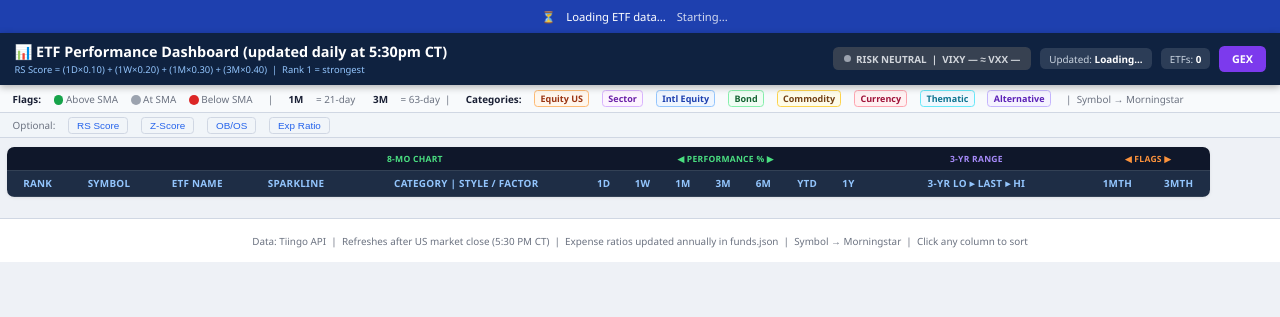
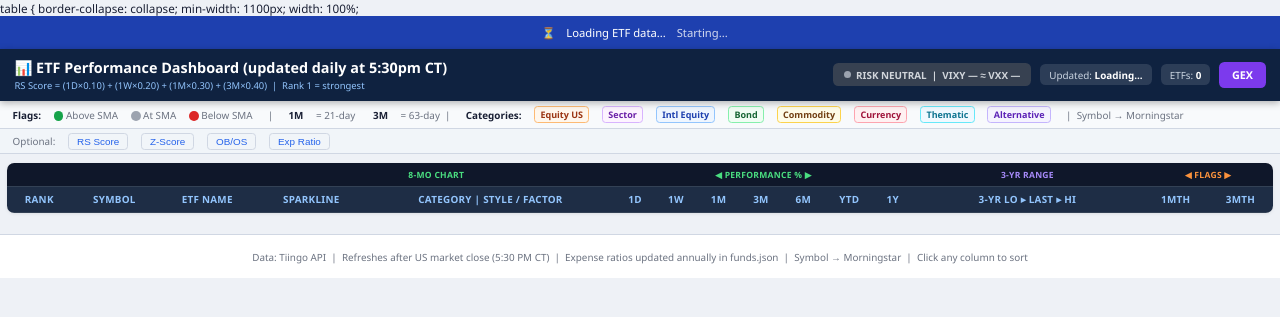
Before and after one commit to Jamesm2009/ETF-Dashboard, a Flask app: page / in a window 1280 px wide. Shown: the top 317 px of the page. Run offline with Flask 3, Linux system fonts and the light colour scheme; lists and menus that the app fills with data are empty.

Commit message:
Update index.html

```diff
--- a/templates/index.html
+++ b/templates/index.html
@@ -13,7 +13,7 @@
 {% endmacro %}
 
 <!DOCTYPE html>
-<html lang="en">
+<html lang="en">table { border-collapse: collapse; min-width: 1100px; width: 100%;
 <head>
 <meta charset="UTF-8">
 <meta name="viewport" content="width=device-width, initial-scale=1.0">
@@ -98,7 +98,7 @@
 .toggle-bar button:hover { background: #e0e7ff; }
 
 .table-wrap { overflow-x: auto; padding: 10px 8px 24px; }
-table { border-collapse: collapse; min-width: 1100px; width: 95%; background: var(--surface); border-radius: 8px; overflow: hidden; box-shadow: 0 1px 4px rgba(0,0,0,.08); }
+table { border-collapse: collapse; min-width: 1100px; width: 100%; background: var(--surface); border-radius: 8px; overflow: hidden; box-shadow: 0 1px 4px rgba(0,0,0,.08); }
 
 thead th {
   background: #1e2d45; color: #93c5fd;
```
